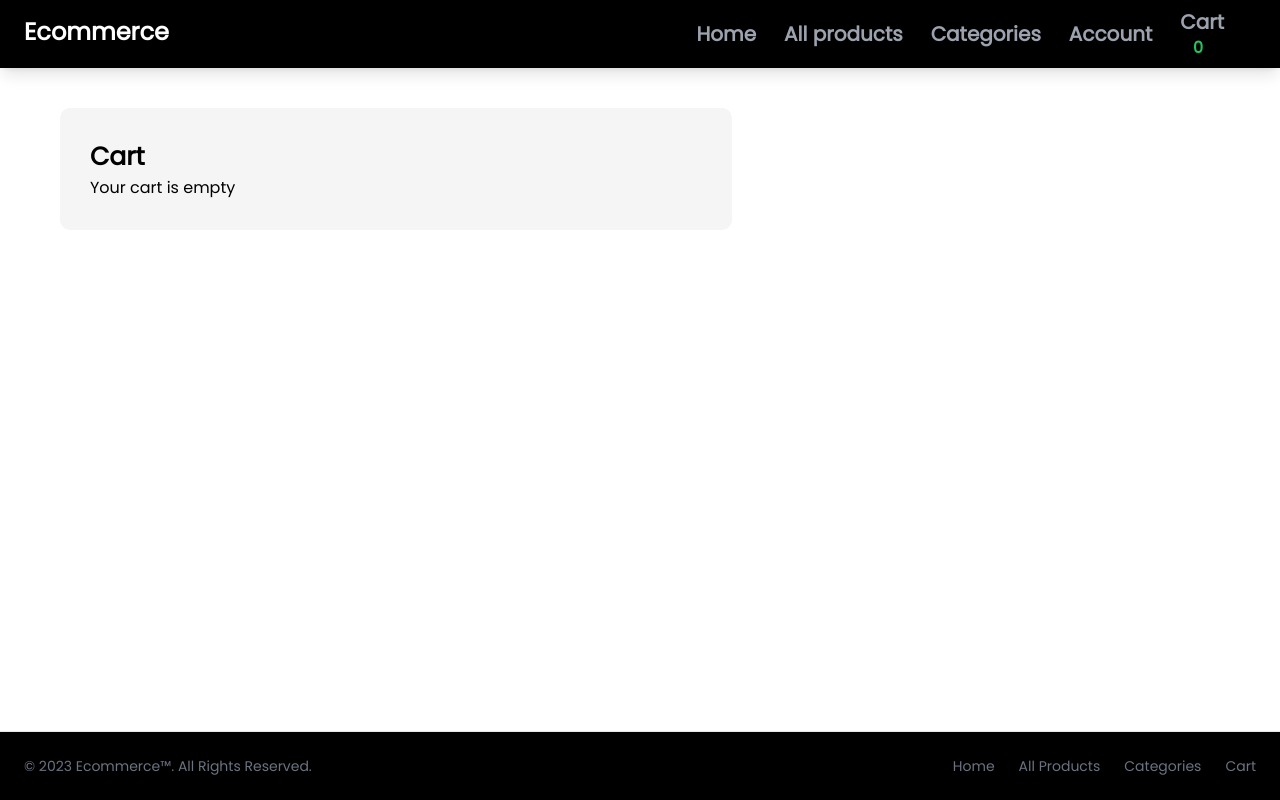
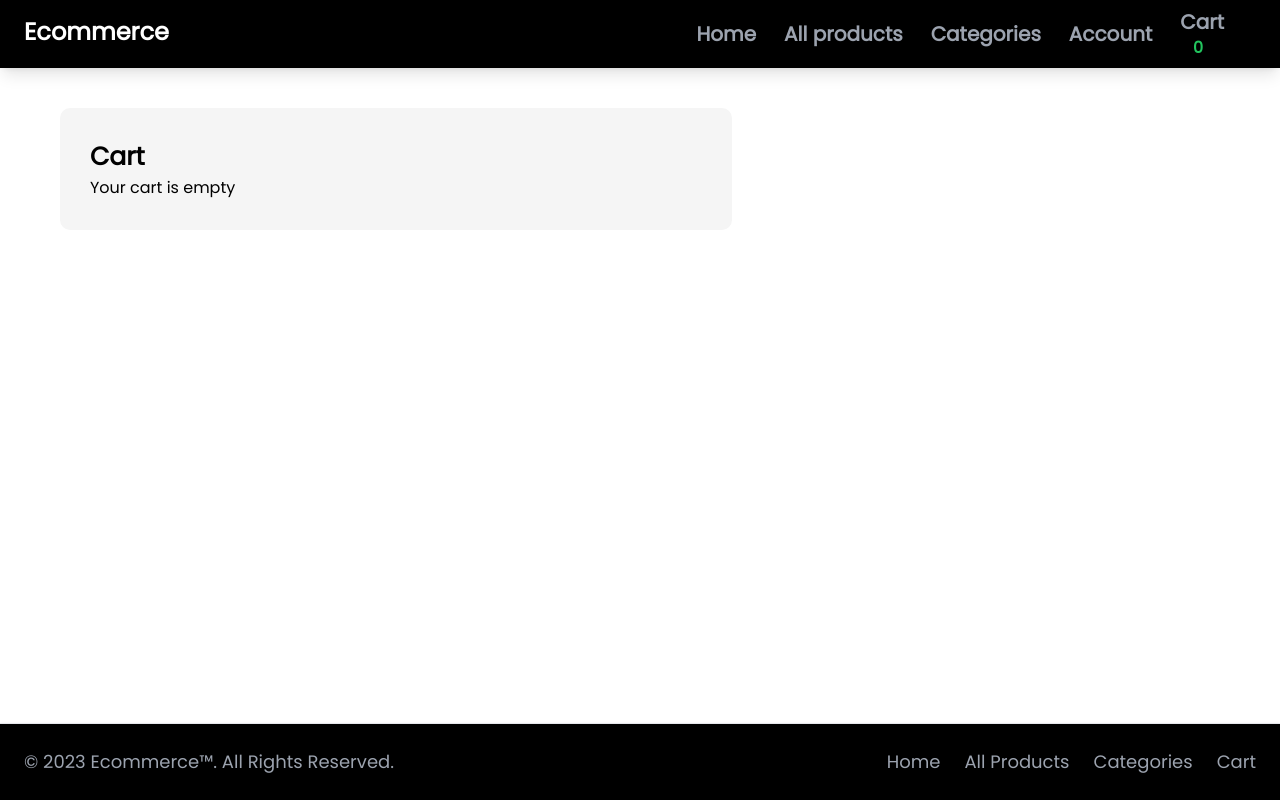
Before and after one commit to George-Kibe/Ecommerce-next, a Next.js app in the folder frontend/: page /cart in a window 1280 px wide. Built offline with nearby package versions, Linux system fonts and the light colour scheme.

Commit message:
footer fixed

```diff
--- a/frontend/app/cart/page.jsx
+++ b/frontend/app/cart/page.jsx
@@ -143,7 +143,7 @@ export default function CartPage() {
   }
   return (
     <>
-      {/* <ToastContainer /> */}
+      <ToastContainer />
       <Center>
         <ColumnsWrapper>
           <Box>
--- a/frontend/components/Footer.jsx
+++ b/frontend/components/Footer.jsx
@@ -5,9 +5,9 @@ import Link from "next/link"
 const Footer = () => {
   return (
     <footer className="fixed bottom-0 left-0 z-20 w-full p-4 text-white bg-black border-t border-gray-200 shadow md:flex md:items-center md:justify-between md:p-6 dark:bg-gray-800 dark:border-gray-600">
-        <span className="text-sm text-gray-500 sm:text-center dark:text-gray-400">© 2023 <Link  href="/" className="hover:underline">Ecommerce™</Link>. All Rights Reserved.
+        <span className="text-lg text-gray-400 sm:text-center dark:text-gray-400">© 2023 <Link  href="/" className="hover:underline">Ecommerce™</Link>. All Rights Reserved.
         </span>
-        <ul className="flex flex-wrap items-center mt-3 text-sm font-medium text-gray-500 dark:text-gray-400 sm:mt-0">
+        <ul className="flex flex-wrap items-center mt-2 text-lg font-medium text-gray-400 dark:text-gray-400 sm:mt-0">
             <li>
                 <Link href="/" className="mr-4 hover:underline md:mr-6">Home</Link>
             </li>
```
